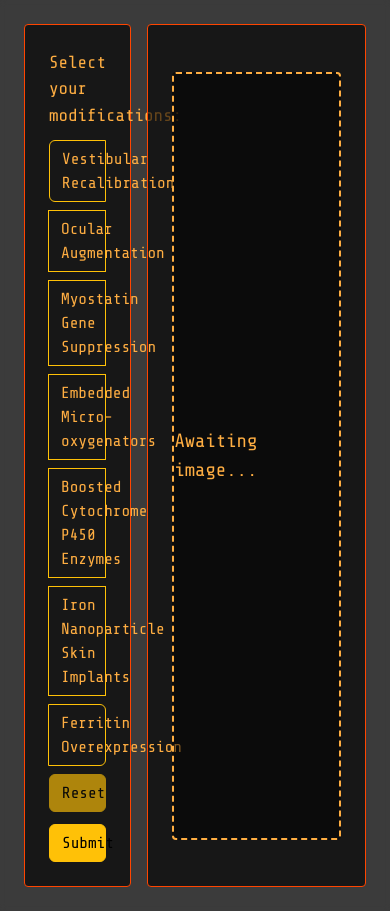
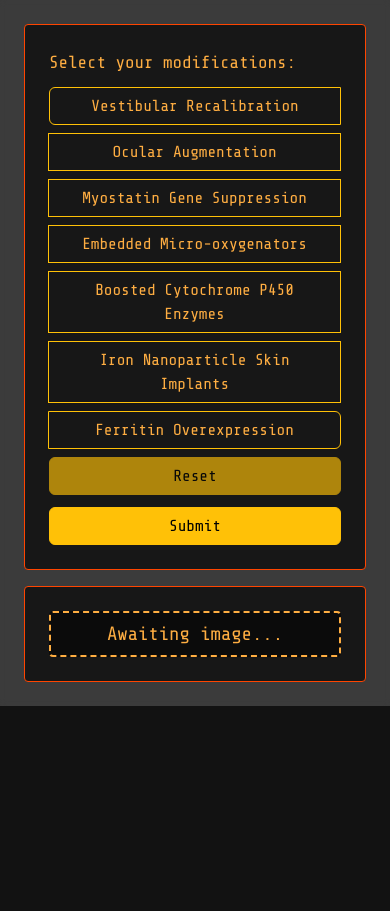
Before and after one commit to ImJustEric/RedGenesis, a Flask app: page / in a window 390 px wide. Shown: the part 138-1049 px from the top of the page. After the commit the page ends 844 px from the top, so only its background shows below. Run offline with Flask 3, Linux system fonts and the light colour scheme.

Commit message:
Update styles.css

```diff
--- a/static/styles.css
+++ b/static/styles.css
@@ -107,3 +107,14 @@ label.heading {
 #image.image-loading::after {
   content: '';
 }
+
+/*Allow for better compatibility to devices*/
+@media (max-width: 768px) {
+    main {
+      flex-direction: column;
+    }
+
+    .left, .right {
+      max-width: 100%;
+    }
+  }
```
